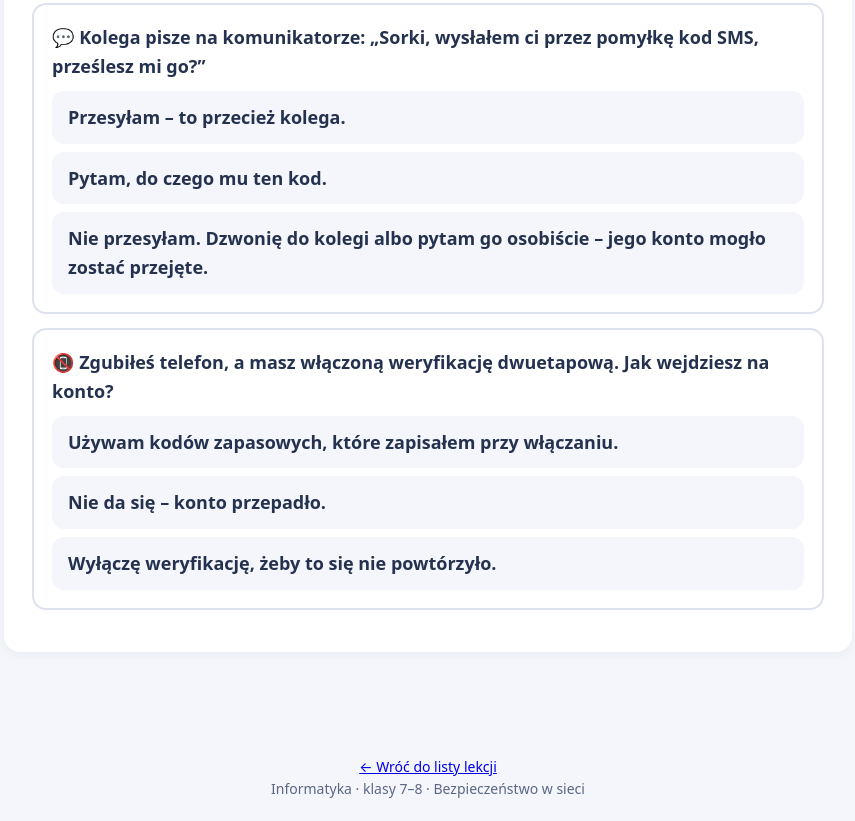
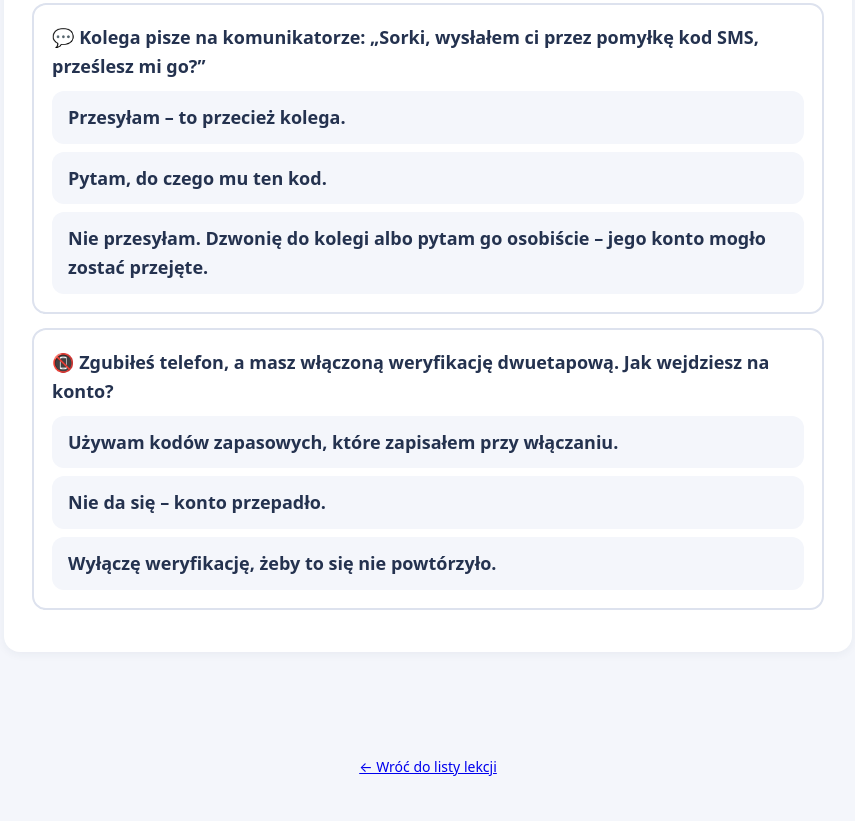
Before and after one commit to belferIT/bezpieczenstwo-w-sieci, a plain HTML site: page lekcja-1.html in a window 1280 px wide. Shown: the part 5026-5847 px from the top of the page, without its empty margins (212-1067 px from the left). After the commit the page ends 5824 px from the top, so only its background shows below. Drawn offline with Linux system fonts and the light colour scheme.

Commit message:
Simplify footer content in lekcja-1.html
Removed additional text from the footer in lekcja-1.html.

```diff
--- a/lekcja-1.html
+++ b/lekcja-1.html
@@ -254,7 +254,7 @@
 </section>
 
 </main>
-<footer><a href="index.html">← Wróć do listy lekcji</a><br>Informatyka · klasy 7–8 · Bezpieczeństwo w sieci</footer>
+<footer><a href="index.html">← Wróć do listy lekcji</a></footer>
 
 <script>
 /* ---------- Zadanie 1 ---------- */
```
